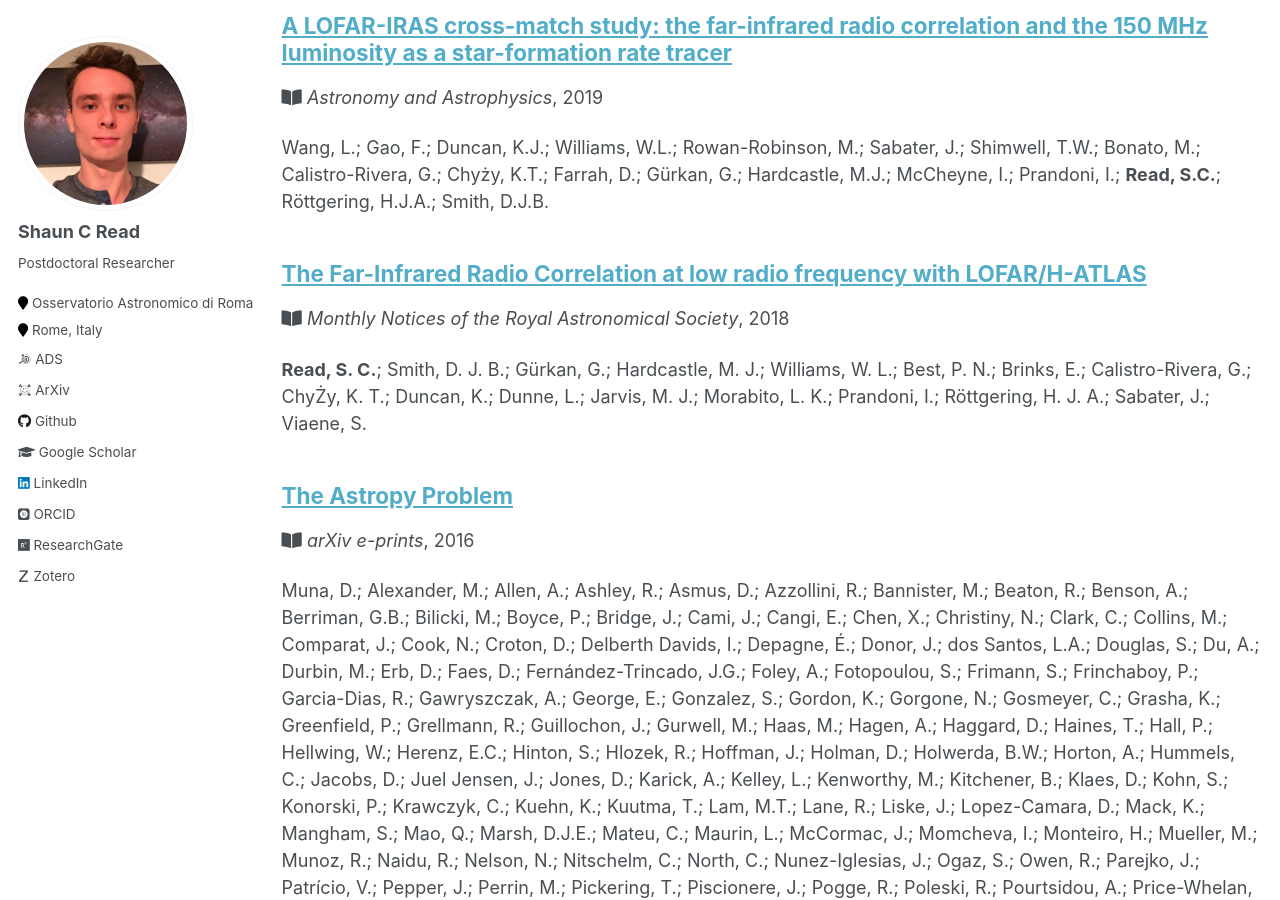
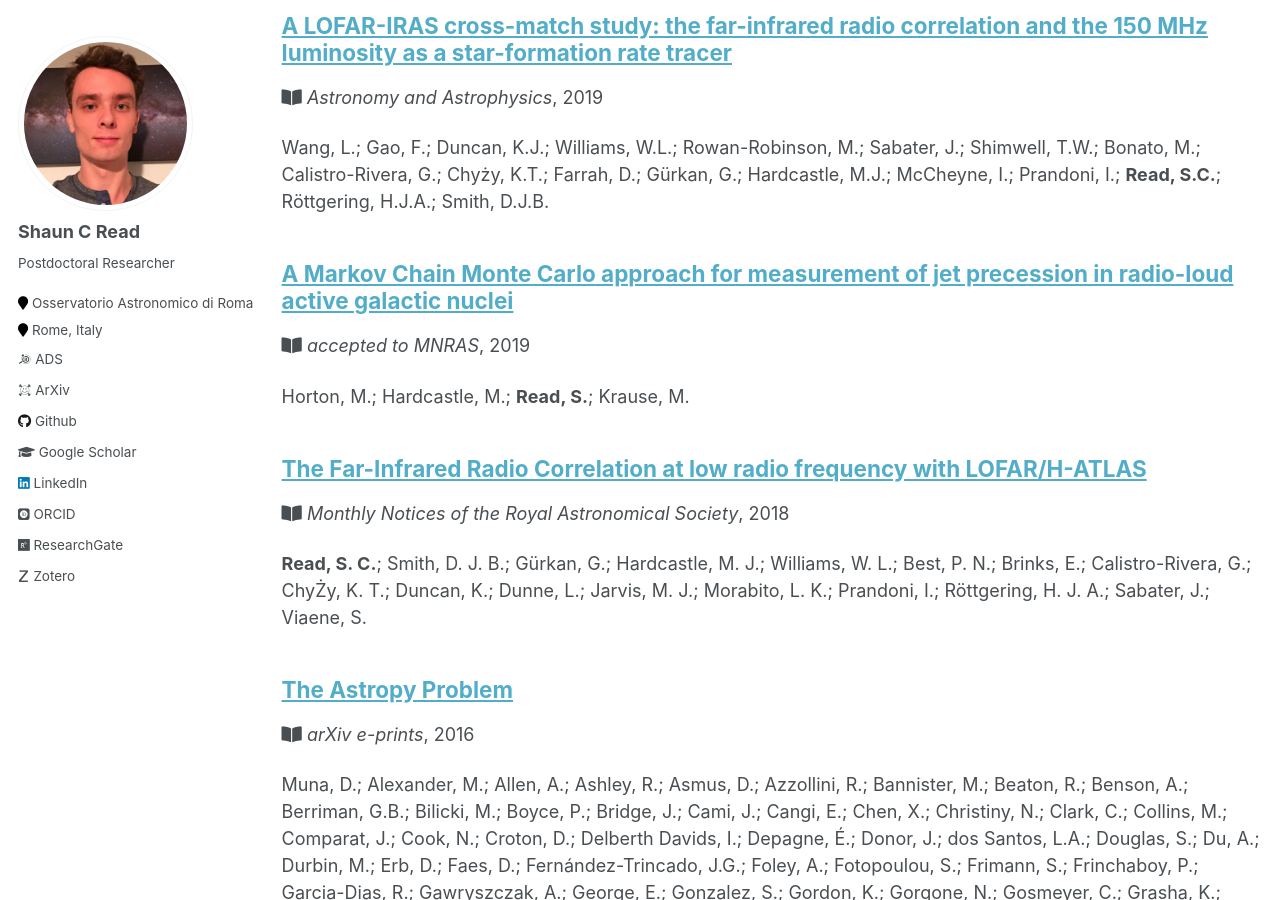
Before and after one commit to philastrophist/philastrophist.github.io, a Jekyll site: the page built from _pages/publications.md, in a window 1280 px wide and 900 px high, scrolled down 568 px. Built offline with Jekyll 4.4.1, drawn with Linux system fonts in a browser that asks for light colours; some web fonts are replaced; comment, search, counter and statistics services are not loaded.

```diff
--- a/_generator/info.yml
+++ b/_generator/info.yml
@@ -12,7 +12,7 @@ unpublished:
     year: 2019
 
   - title: A Markov Chain Monte Carlo approach for measurement of jet precession in radio-loud active galactic nuclei
-    pub: 'submitted to MNRAS'
+    pub: 'accepted to MNRAS'
     authors: ['Horton, M.', 'Hardcastle, M.J.', 'Read, S.C.', 'Krause, M.']
     year: 2019
 
--- /dev/null
+++ b/_publications/2019-01-00-A-Markov-Chain-Monte-Carlo-approach-for-measurement-of-jet-precession-in-radio-loud-active-galactic-nuclei.md
@@ -0,0 +1,10 @@
+---
+title: "A Markov Chain Monte Carlo approach for measurement of jet precession in radio-loud active galactic nuclei"
+collection: publications
+permalink: /publication/2019-01-00-A-Markov-Chain-Monte-Carlo-approach-for-measurement-of-jet-precession-in-radio-loud-active-galactic-nuclei
+date: 2019-01-01
+venue: 'accepted to MNRAS'
+arxiv:
+doi:
+---
+ Horton, M.; Hardcastle, M.; **Read, S.**; Krause, M.
```
Also changed, not shown: _pages/cv.md (+0 -2 lines), 3 other files.
